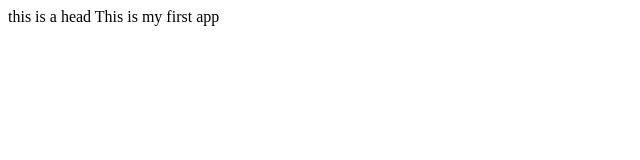
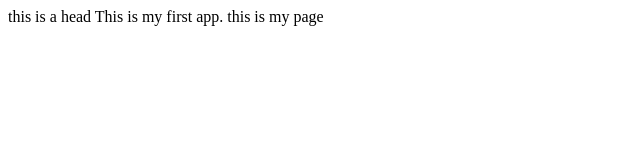
Before and after one commit to DevHarpreet/vue, a plain HTML site: page index.html in a window 1280 px wide. Shown: the whole page, without its empty margins (0-640 px from the left). Drawn offline with Linux system fonts and the light colour scheme.

Commit message:
commit 3

```diff
--- a/index.html
+++ b/index.html
@@ -3,5 +3,5 @@
     <head>
         this is a head
     </head>
-    <body>This is my first app</body>
+    <body>This is my first app. this is my page</body>
 </html>
```
